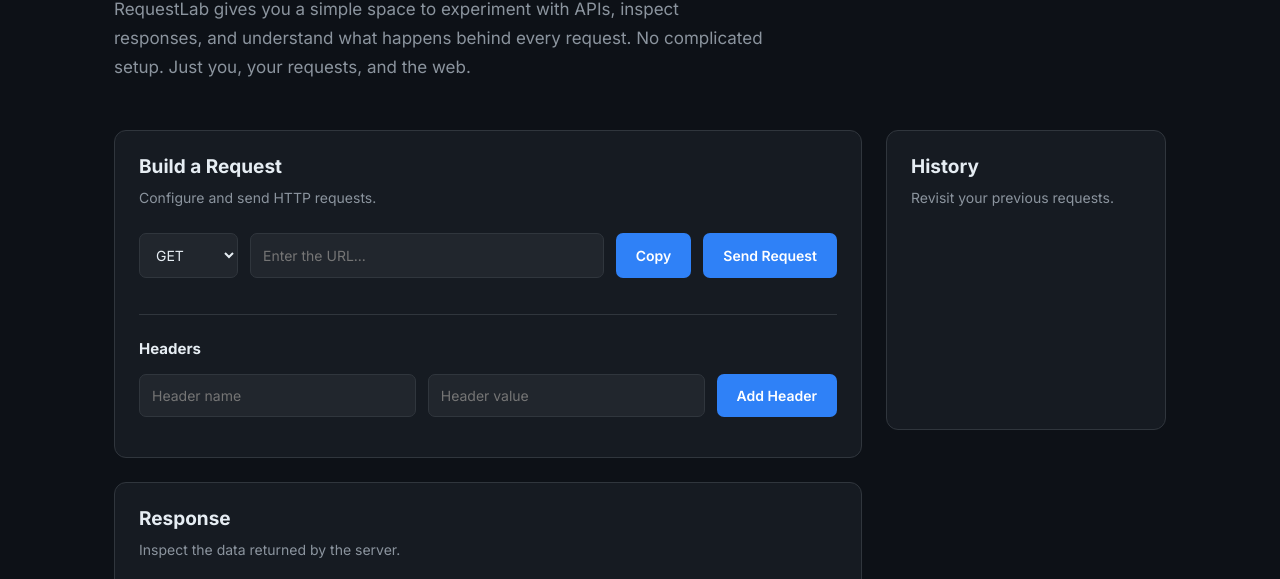
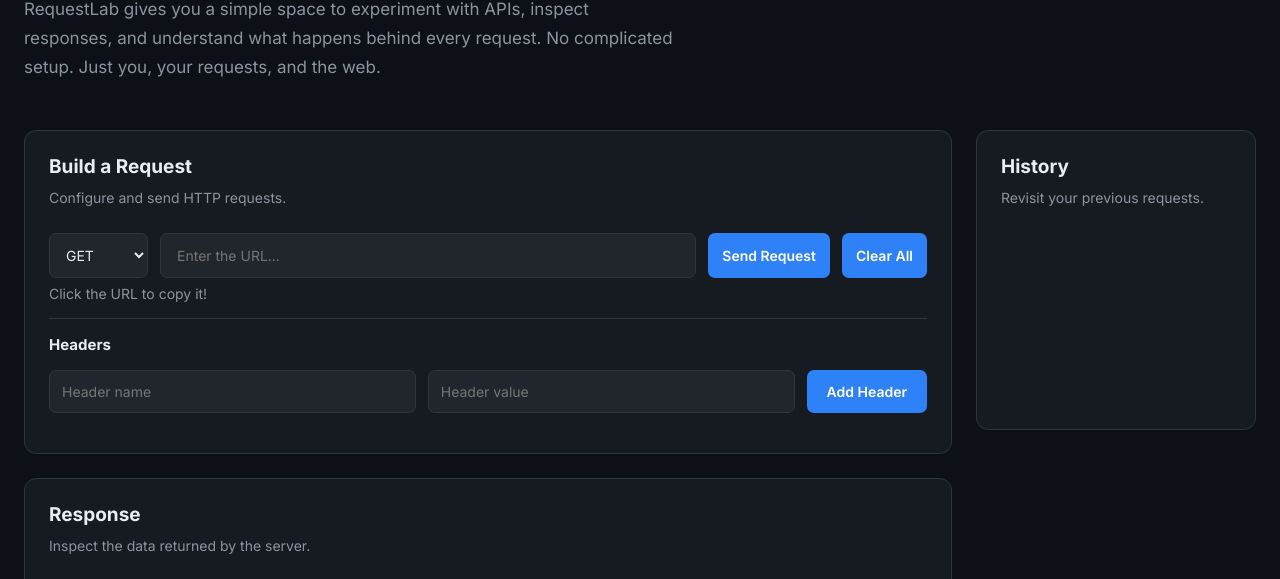
Before and after one commit to saadvikbutti/RequestLab, a plain HTML site: page index.html in a window 1280 px wide. Shown: the part 200-779 px from the top of the page. Drawn offline with Linux system fonts and the light colour scheme.

Commit message:
feat: add click-to-copy URL and clear all functionality

```diff
--- a/index.html
+++ b/index.html
@@ -31,13 +31,17 @@
                         </select>
 
                         <input type="url" class= "url_input" placeholder="Enter the URL...">
-                        <button class="copy_btn">
-                            Copy
-                        </button>
 
                         <button class="send_req">
                             Send Request
                         </button>
+
+                        <button class="clear_btn">
+                            Clear All
+                        </button>
+
+
+                        <p class="copy_feedback">Click the URL to copy it!</p>
 
                         <div class="headers">
                             <h3>Headers</h3>
--- a/script.js
+++ b/script.js
@@ -1,18 +1,23 @@
-//copy logic
+// clear Logic
+let clearButton = document.querySelector(".clear_btn")
+let input = document.querySelector(".url_input")
 
-let copy = document.querySelector(".copy_btn");
-let input = document.querySelector(".url_input")
-copy.addEventListener("click", function(){
+clearButton.addEventListener("click", function(){
+    input.textContent = ""
+})
+
+//click to copy logic
+input.addEventListener("click", function(){
     let text = input.value.trim()
     if(text === ""){
         return;
     }
 
     else{
+        input.select()
         navigator.clipboard.writeText(text);
     }
 })
-
 
 //send request logic
 let sendRequestButton = document.querySelector(".send_req")
--- a/style.css
+++ b/style.css
@@ -12,7 +12,7 @@ body {
 }
 
 main {
-    max-width: 1100px;
+    max-width: 1400px;
     margin: 0 auto;
     padding: 80px 24px;
 }
@@ -106,12 +106,14 @@ p {
 .request_builder > div {
     display: flex;
     flex-wrap: wrap;
-    gap: 12px;
+    column-gap: 12px;
+    row-gap: 4px;
 }
 
 .request_builder > div > input {
     flex: 1;
     min-width: 180px;
+    padding: 12px 16px;
 }
 
 .req_dropdown:focus,
@@ -140,7 +142,7 @@ p {
     background-color: #1F6FEB;
 }
 
-.copy_btn{
+.clear_btn{
     background-color: #2F81F7;
     color: white;
     border: none;
@@ -152,7 +154,13 @@ p {
     cursor: pointer;
 }
 
-.copy_btn:hover{
+.send_req,
+.clear_btn {
+    padding: 10px 14px;
+    flex-shrink: 0;
+}
+
+.clear_btn:hover{
     background-color: #1F6FEB;
 
 }
@@ -160,8 +168,8 @@ p {
 
 .headers {
     flex-basis: 100%;
-    margin-top: 24px;
-    padding-top: 24px;
+    margin-top: 8px;
+    padding-top: 16px;
     border-top: 1px solid #30363D;
 }
 
@@ -228,3 +236,9 @@ p {
     overflow-x: auto;
     line-height: 1.6;
 }
+
+/* Copy Feedback paragraph font size */
+.copy_feedback {
+    font-size: 14px;
+    flex: 0 0 100%;
+}
```
